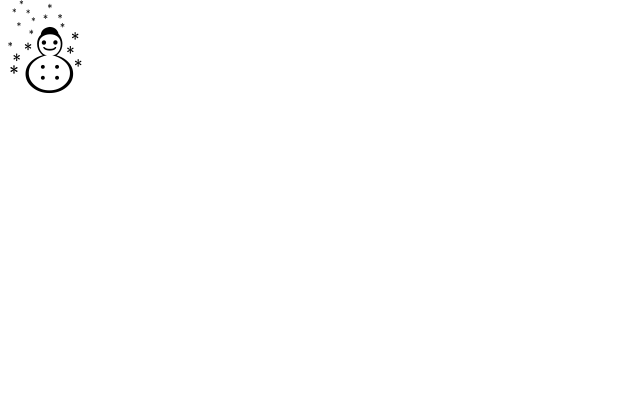
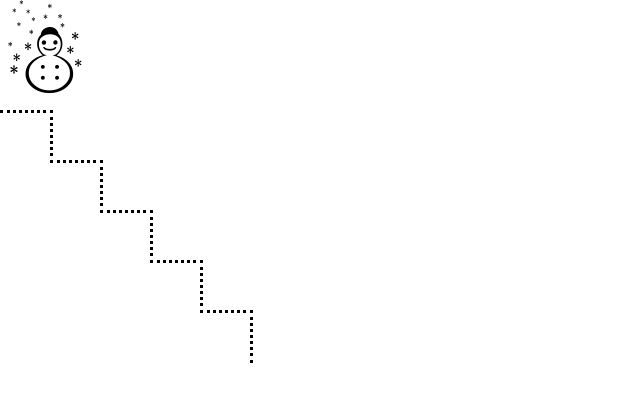
Before and after one commit to yoseychan/snowman-stairs, a plain HTML site: page Fixed/index.html in a window 1280 px wide. Shown: the whole page, without its empty margins (0-640 px from the left). Drawn offline with Linux system fonts and the light colour scheme.

Commit message:
finished abs and fix

```diff
--- a/Absolute/css/style.css
+++ b/Absolute/css/style.css
@@ -7,8 +7,57 @@ body {
 	width: 600px;
 	border: 1px solid black;
 	margin: 0 auto;
+	position: relative;
 }
 
 .box .snowman {
 	font-size: 40px;
 }
+
+.snow1 {
+	border-top: 1px dotted black;
+	border-right: 1px dotted black;
+	height: 50px;
+	width: 60px;
+	position: absolute;
+	top: 45px;
+	left: 0;
+}
+
+.snow2 {
+	border-top: 1px dotted black;
+	border-right: 1px dotted black;
+	height: 50px;
+	width: 60px;
+	position: absolute;
+	top: 95px;
+	left: 60px;
+}
+
+.snow3 {
+	border-top: 1px dotted black;
+	border-right: 1px dotted black;
+	height: 50px;
+	width: 60px;
+	position: absolute;
+	top: 145px;
+	left: 120px;
+}
+.snow4 {
+	border-top: 1px dotted black;
+	border-right: 1px dotted black;
+	height: 50px;
+	width: 60px;
+	position: absolute;
+	top: 195px;
+	left: 180px;
+}
+.snow5 {
+	border-top: 1px dotted black;
+	border-right: 1px dotted black;
+	height: 50px;
+	width: 60px;
+	position: absolute;
+	top: 245px;
+	left: 240px;
+}
--- a/Fixed/css/style.css
+++ b/Fixed/css/style.css
@@ -4,4 +4,53 @@ body {
 
 .snowman {
 	font-size: 100px;
+	position: fixed;
 }
+.snow1 {
+	border-top: 3px dotted black;
+	border-right: 3px dotted black;
+	height: 50px;
+	width: 50px;
+	position: fixed;
+	top: 110px;
+	left: 0;
+
+}
+.snow2 {
+	border-top: 3px dotted black;
+	border-right: 3px dotted black;
+	height: 50px;
+	width: 50px;
+	position: fixed;
+	top: 160px;
+	left: 50px;
+}
+.snow3 {
+	border-top: 3px dotted black;
+	border-right: 3px dotted black;
+	height: 50px;
+	width: 50px;
+	position: fixed;
+	top: 210px;
+	left: 100px;
+}
+
+.snow4 {
+	border-top: 3px dotted black;
+	border-right: 3px dotted black;
+	height: 50px;
+	width: 50px;
+	position: fixed;
+	top: 260px;
+	left: 150px;
+}
+
+.snow5 {
+	border-top: 3px dotted black;
+	border-right: 3px dotted black;
+	height: 50px;
+	width: 50px;
+	position: fixed;
+	top: 310px;
+	left: 200px;
+}
--- a/Fixed/index.html
+++ b/Fixed/index.html
@@ -7,5 +7,11 @@
 </head>
 <body>
 	<div class="snowman">&#9731;</div>
+	<div class="snow1"></div>
+	<div class="snow2"></div>
+	<div class="snow3"></div>
+	<div class="snow4"></div>
+	<div class="snow5"></div>
+
 </body>
 </html>
```
Also changed, not shown: Absolute/index.html (+7 -0 lines).
